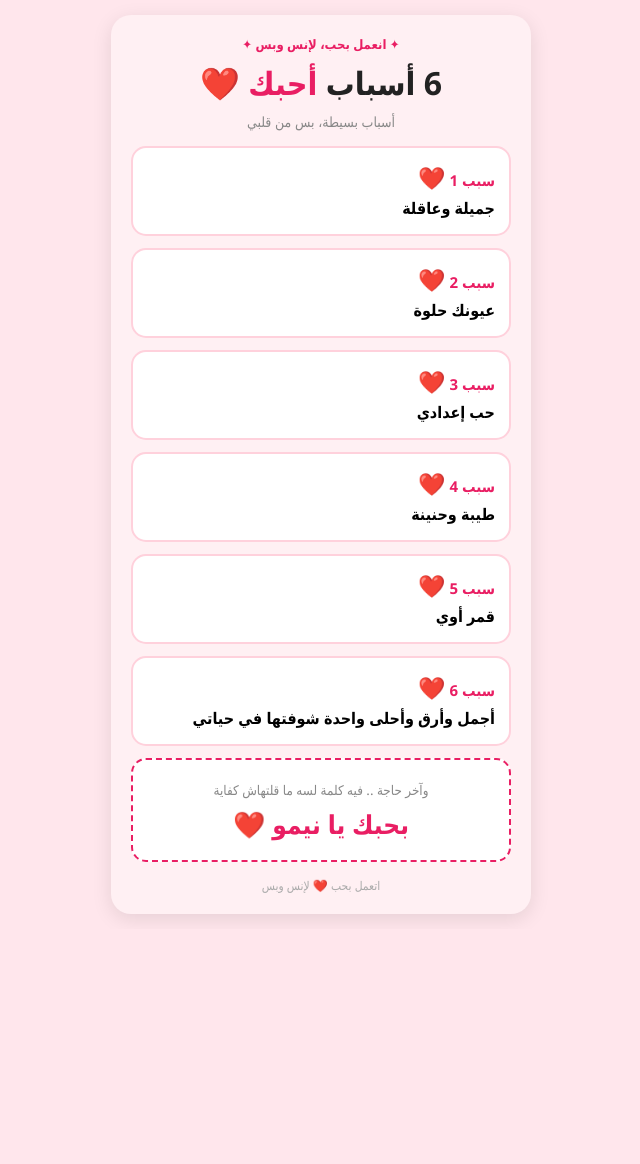
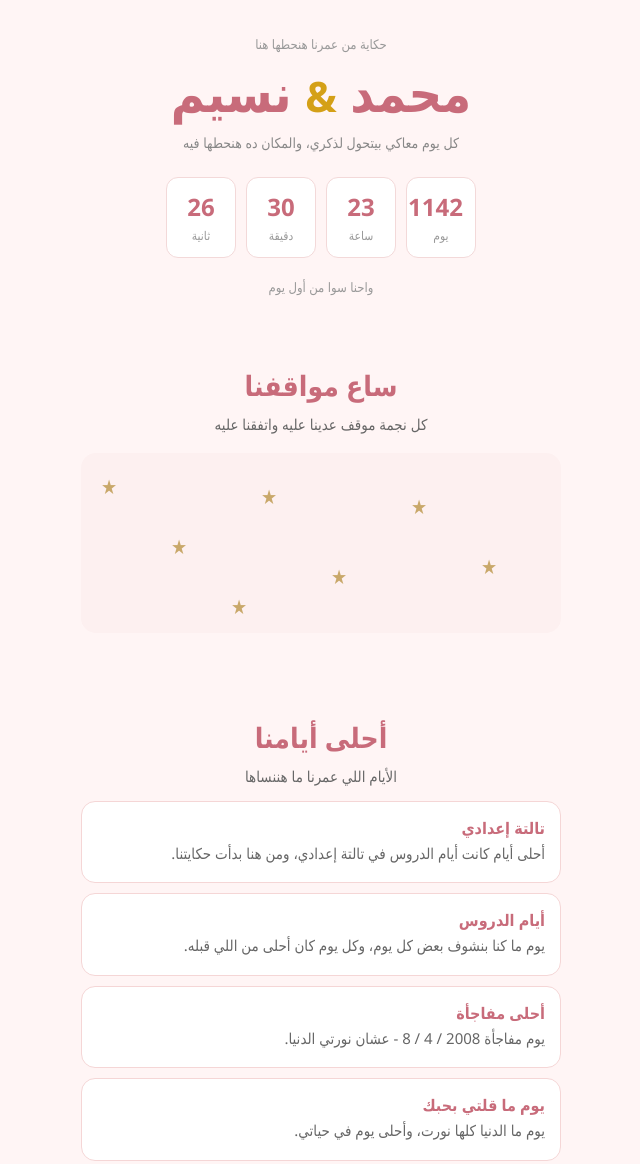
Before and after one commit to abdalluhomer51-cmyk/market-abu-omar, a plain HTML site: page love.html in a window 1280 px wide. Shown: the top 1164 px of the page, without its empty margins (319-959 px from the left). Before the commit the page ends 929 px from the top, so only its background shows below. Drawn offline with Linux system fonts and the light colour scheme.

Commit message:
Update love.html with new content and styles

```diff
--- a/love.html
+++ b/love.html
@@ -3,45 +3,120 @@
 <head>
 <meta charset="UTF-8">
 <meta name="viewport" content="width=device-width, initial-scale=1.0">
-<title>لإنس ❤️</title>
+<title>محمد & نسيم ❤️</title>
 <style>
 *{margin:0;padding:0;box-sizing:border-box;font-family:'Segoe UI',Tahoma,sans-serif}
-body{background:#ffe6ec;display:flex;justify-content:center;padding:15px}
-.card{max-width:420px;width:100%;background:#fff0f3;border-radius:20px;padding:20px;text-align:center;box-shadow:0 5px 20px rgba(0,0,0,.1)}
-.top{font-size:13px;color:#e91e63;font-weight:700}
-h1{font-size:32px;margin:8px 0;color:#222}
-h1 span{color:#e91e63}
-.sub{font-size:14px;color:#888;margin-bottom:15px}
-.box{background:#fff;border:2px solid #ffd1dc;border-radius:15px;padding:14px;margin-bottom:12px;text-align:right}
-.box b{color:#e91e63;font-size:15px}
-.box p{font-size:16px;font-weight:700;margin-top:4px;line-height:1.5}
-.heart{font-size:22px}
-.last{background:#fff;border:2px dashed #e91e63;border-radius:15px;padding:18px;margin-top:5px}
-.last small{color:#888}
-.last h2{font-size:26px;color:#e91e63;margin-top:6px}
-.footer{margin-top:15px;font-size:12px;color:#aaa}
-.footer b{color:#e91e63}
+body{background:#fff5f5;color:#5a3a3a;text-align:center}
+section{padding:35px 20px;max-width:520px;margin:auto}
+.small{font-size:13px;color:#999}
+h1{font-size:52px;color:#c86b7a;line-height:1.1;margin:10px 0}
+h1 b{color:#d4a017;font-size:42px}
+.sub{font-size:14px;color:#888}
+.timer{display:flex;gap:10px;justify-content:center;margin:20px 0}
+.timer div{background:#fff;border:1px solid #f3d9d9;border-radius:12px;padding:12px;width:70px}
+.timer b{font-size:24px;display:block;color:#c86b7a}
+.timer span{font-size:12px;color:#999}
+h2{font-size:28px;color:#c86b7a;margin-bottom:6px}
+p{font-size:15px;line-height:1.9;color:#666}
+.stars{background:#fdf0f0;border-radius:15px;height:180px;position:relative;margin:15px 0;overflow:hidden}
+.star{position:absolute;font-size:20px;color:#c9a86a}
+.card{background:#fff;border:1px solid #f5d6d6;border-radius:14px;padding:15px;margin:10px 0;text-align:right}
+.card b{color:#c86b7a}
+.letter{background:#fff;border-radius:16px;padding:20px;text-align:right;line-height:2;font-size:15px;box-shadow:0 5px 20px rgba(0,0,0,.05)}
+.reasons{display:grid;grid-template-columns:1fr 1fr;gap:10px;margin:15px 0}
+.reason{background:#fff;border:1px solid #f5d6d6;border-radius:12px;padding:14px}
+.reason b{color:#c86b7a;font-size:13px}
+.reason p{font-weight:700;color:#333;margin-top:5px}
+.btn{background:#d67a8a;color:#fff;border:none;padding:14px 30px;border-radius:30px;font-size:18px;font-weight:700;cursor:pointer}
+.footer{font-size:12px;color:#aaa;padding-bottom:30px}
 </style>
 </head>
 <body>
-<div class="card">
-<div class="top">✦ انعمل بحب، لإنس وبس ✦</div>
-<h1>6 أسباب <span>أحبك</span> ❤️</h1>
-<p class="sub">أسباب بسيطة، بس من قلبي</p>
 
-<div class="box"><b>سبب 1 <span class="heart">❤️</span></b><p>جميلة وعاقلة</p></div>
-<div class="box"><b>سبب 2 <span class="heart">❤️</span></b><p>عيونك حلوة</p></div>
-<div class="box"><b>سبب 3 <span class="heart">❤️</span></b><p>حب إعدادي</p></div>
-<div class="box"><b>سبب 4 <span class="heart">❤️</span></b><p>طيبة وحنينة</p></div>
-<div class="box"><b>سبب 5 <span class="heart">❤️</span></b><p>قمر أوي</p></div>
-<div class="box"><b>سبب 6 <span class="heart">❤️</span></b><p>أجمل وأرق وأحلى واحدة شوفتها في حياتي</p></div>
+<section>
+<div class="small">حكاية من عمرنا هنحطها هنا</div>
+<h1>محمد <b>&</b> نسيم</h1>
+<p class="sub">كل يوم معاكي بيتحول لذكري، والمكان ده هنحطها فيه</p>
+<div class="timer">
+<div><b id="d">0</b><span>يوم</span></div>
+<div><b id="h">0</b><span>ساعة</span></div>
+<div><b id="m">0</b><span>دقيقة</span></div>
+<div><b id="s">0</b><span>ثانية</span></div>
+</div>
+<div class="small">واحنا سوا من أول يوم</div>
+</section>
 
-<div class="last">
-<small>وآخر حاجة .. فيه كلمة لسه ما قلتهاش كفاية</small>
-<h2>بحبك يا نيمو ❤️</h2>
+<section>
+<h2>ساع مواقفنا</h2>
+<p>كل نجمة موقف عدينا عليه واتفقنا عليه</p>
+<div class="stars">
+<span class="star" style="top:20px;left:20px">★</span>
+<span class="star" style="top:80px;left:90px">★</span>
+<span class="star" style="top:30px;left:180px">★</span>
+<span class="star" style="top:110px;left:250px">★</span>
+<span class="star" style="top:40px;left:330px">★</span>
+<span class="star" style="top:100px;left:400px">★</span>
+<span class="star" style="top:140px;left:150px">★</span>
 </div>
+</section>
 
-<div class="footer">اتعمل بحب <b>❤️</b> لإنس وبس</div>
+<section>
+<h2>أحلى أيامنا</h2>
+<p>الأيام اللي عمرنا ما هننساها</p>
+<div class="card"><b>تالتة إعدادي</b><p>أحلى أيام كانت أيام الدروس في تالتة إعدادي، ومن هنا بدأت حكايتنا.</p></div>
+<div class="card"><b>أيام الدروس</b><p>يوم ما كنا بنشوف بعض كل يوم، وكل يوم كان أحلى من اللي قبله.</p></div>
+<div class="card"><b>أحلى مفاجأة</b><p>يوم مفاجأة 2008 / 4 / 8 - عشان نورتي الدنيا.</p></div>
+<div class="card"><b>يوم ما قلتي بحبك</b><p>يوم ما الدنيا كلها نورت، وأحلى يوم في حياتي.</p></div>
+</section>
+
+<section>
+<h2>جواب لكي</h2>
+<div class="letter">
+يا أحلى حاجة حصلت في حياتي،<br>
+عمري ما هنسى أول يوم اتكلمنا فيه حتى لو كان من زمان.<br>
+أنا عارف اني مقصر معاكي كتير، بس والله انتي في قلبي على طول.<br>
+انتي اللي بتخليني أضحك من قلبي، وانتي اللي بتهوني عليا أي حاجة.<br>
+أنا بحبك بجد، وبحب كل حاجة فيكي، وعايز أفضل جنبك على طول.<br><br>
+بحبك يا نيمو ❤️
 </div>
+</section>
+
+<section>
+<h2>ليه بحبك</h2>
+<p>اضغطي على أي سبب</p>
+<div class="reasons">
+<div class="reason"><b>سبب 1 ❤️</b><p>جميلة وعاقلة</p></div>
+<div class="reason"><b>سبب 2 ❤️</b><p>عيونك حلوة</p></div>
+<div class="reason"><b>سبب 3 ❤️</b><p>حب إعدادي</p></div>
+<div class="reason"><b>سبب 4 ❤️</b><p>طيبة وحنينة</p></div>
+<div class="reason"><b>سبب 5 ❤️</b><p>قمر أوي</p></div>
+<div class="reason"><b>سبب 6 ❤️</b><p>أجمل وأرق وأحلى واحدة شوفتها في حياتي</p></div>
+</div>
+</section>
+
+<section>
+<h2>وآخر حاجة</h2>
+<p>فيه كلمة لسه ما قلتهاش كفاية</p><br>
+<button class="btn" onclick="alert('بحبك يا نيمو ❤️')">❤️ بحبك يا نيمو</button>
+</section>
+
+<div class="footer">اتعمل بحب ❤️ لإنس وبس</div>
+
+<script>
+// غير التاريخ ده لتاريخ أول يوم بينكم
+const start = new Date('2023-10-01T00:00:00');
+function tick(){
+let diff = new Date() - start;
+let d = Math.floor(diff/86400000);
+let h = Math.floor(diff/3600000)%24;
+let m = Math.floor(diff/60000)%60;
+let s = Math.floor(diff/1000)%60;
+document.getElementById('d').innerText=d;
+document.getElementById('h').innerText=h;
+document.getElementById('m').innerText=m;
+document.getElementById('s').innerText=s;
+}
+setInterval(tick,1000); tick();
+</script>
 </body>
 </html>
```
